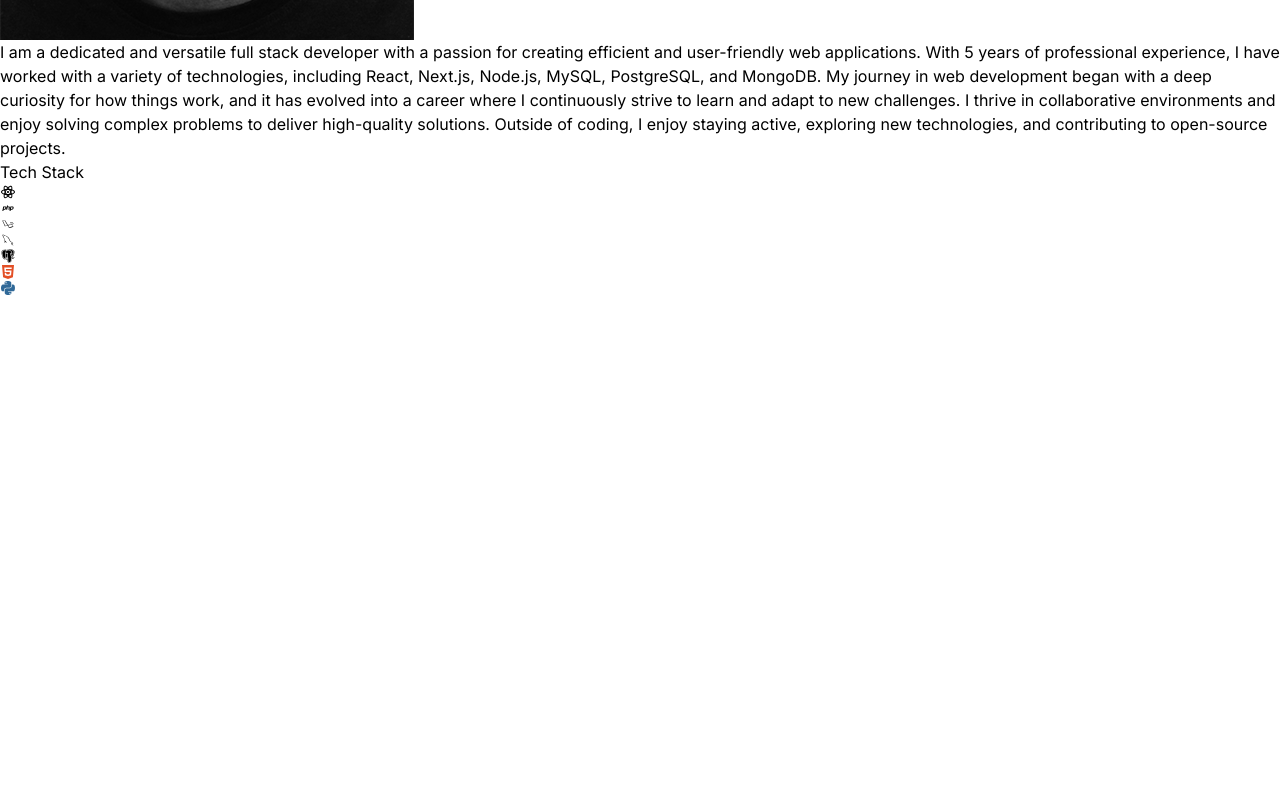
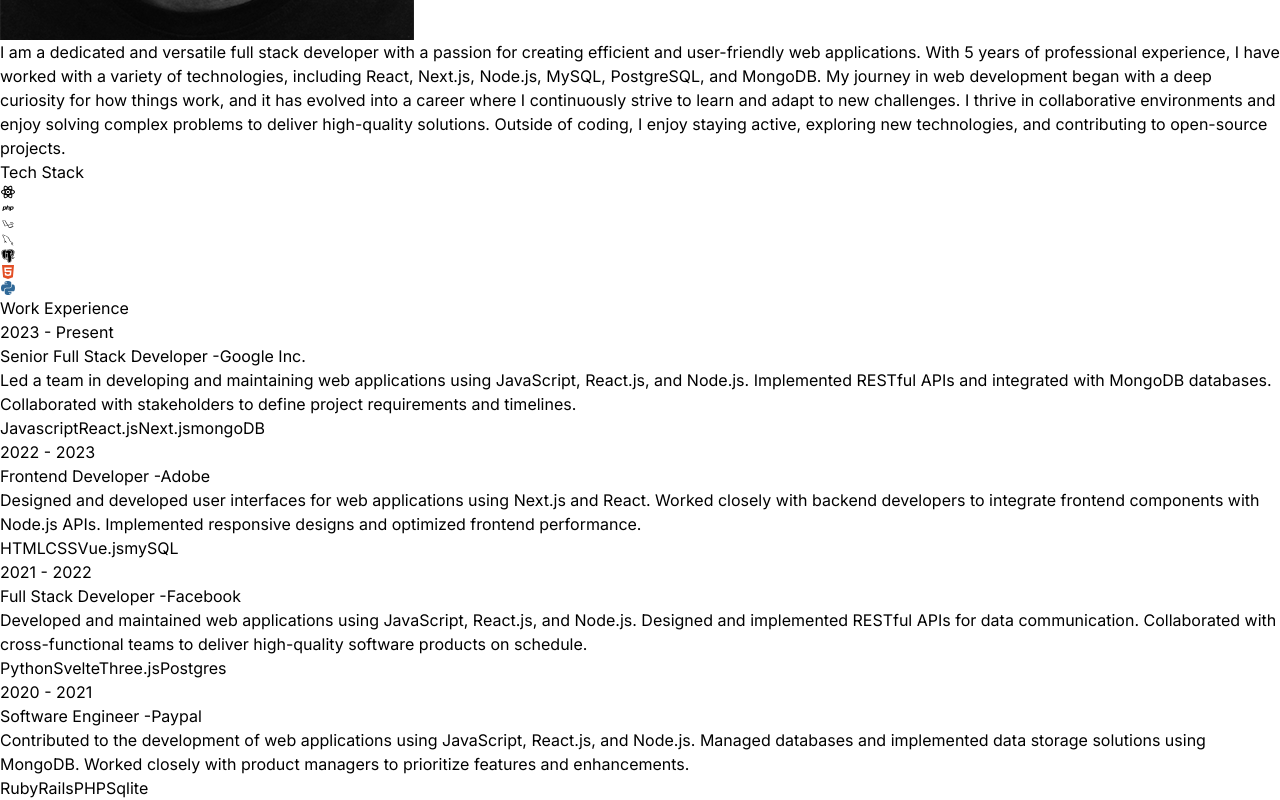
Before and after one commit to Williamsasante/react_portfolio, a React (Vite) app: page / in a window 1280 px wide. Shown: the part 1168-1968 px from the top of the page. Before the commit the page ends 1464 px from the top, so only its background shows below. Built offline with nearby package versions, Linux system fonts and the light colour scheme.

Commit message:
experience

```diff
--- a/src/App.jsx
+++ b/src/App.jsx
@@ -2,6 +2,7 @@
 import Hero from "./components/Hero"
 import About from "./components/About"
 import Stack from "./components/Stack"
+import Experience from "./components/Experience"
 
 const App = () => {
   return (
@@ -15,6 +16,7 @@
      <Hero />
      <About/>
      <Stack/>
+     <Experience/>
      </div>
 
 
--- /dev/null
+++ b/src/components/Experience.jsx
@@ -0,0 +1,33 @@
+import { EXPERIENCES } from "../constants"
+
+const Experience = () => {
+  return (
+    <div className="border-b border-neutral-900 pb-4">
+        <h2 className="y-20 text-center text-4xl">Work Experience</h2>
+             <div className="">
+                     {EXPERIENCES.map((experience,index)=>(
+                        <div key={index} className="mb-8 flex flex-wrap lg:justify-center">
+                            <div className="w-full lg:w-1/4">
+                                <p className="mb-2 text-sm text-neutral-400">{experience.year}</p>
+
+                            </div>
+                            <div className="w-full max-w-xl lg:w-3/4">
+                                <h6 className="mb-2 font-semiold">{experience.role} -{""}
+                                <span className="text-sm text-purple-100">{experience.company}</span>
+                                </h6>
+                                <p className="mb-4 text-neutral-400">{experience.description}</p>
+                                {experience.technologies.map((tech,index) =>(
+                                    <span key={index} className="mr-2 mt-4 rounded bg-neutral-900 px-2 py-1
+                                    font-medium text-purple-800">{tech}</span>
+
+                                ))}
+                            </div>
+
+                        </div>
+                     ))}
+            </div>
+    </div>
+  );
+};
+
+export default Experience
```
